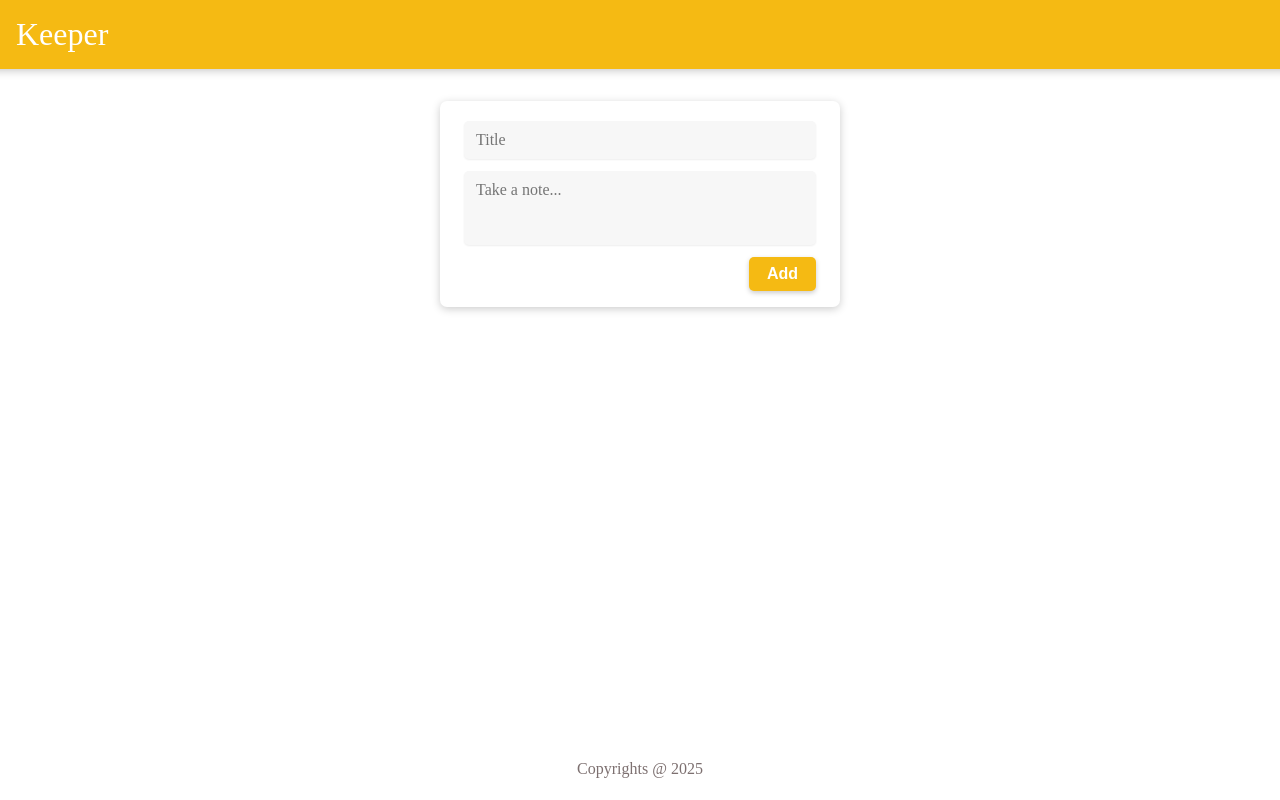
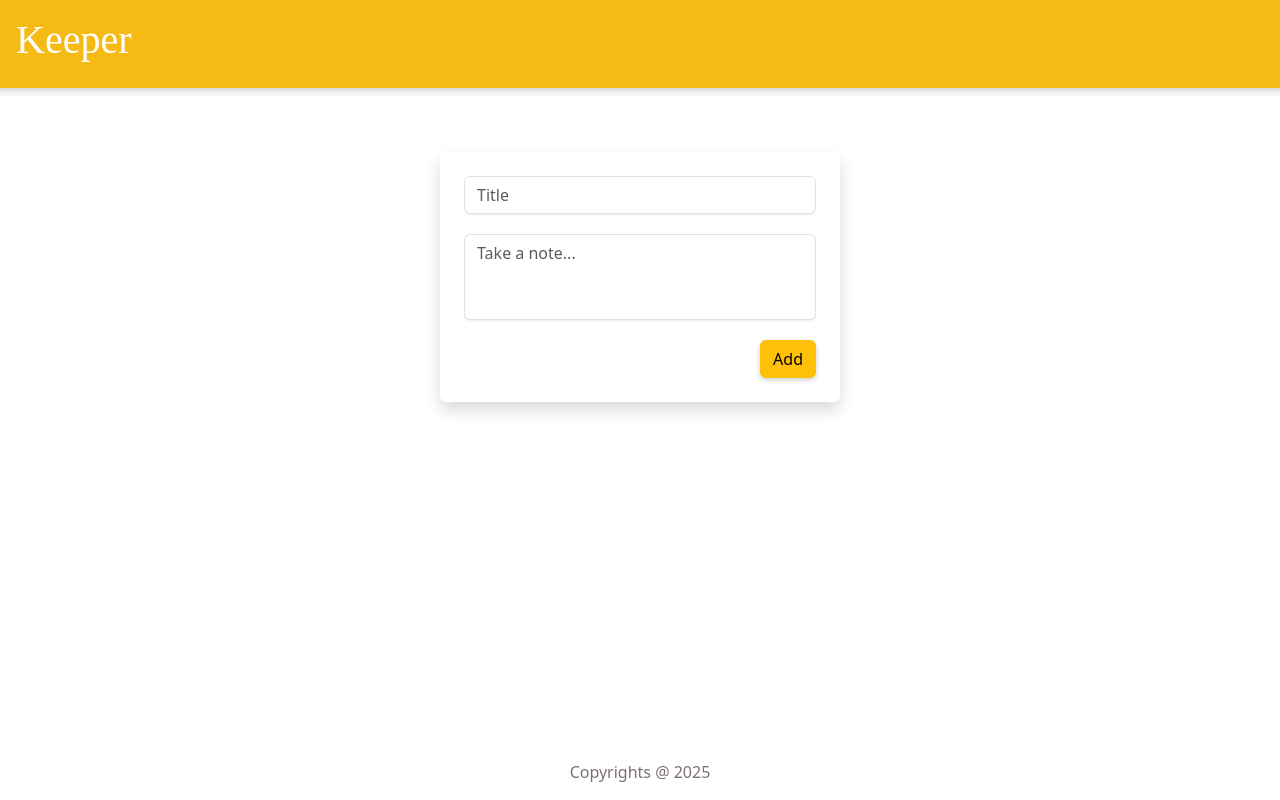
Before and after one commit to Krishna-Sahu0-0/KeeperApp-Assignment10, a React app: page / in a window 1280 px wide. Built offline with nearby package versions, Linux system fonts and the light colour scheme.

Commit message:
Adjusted the requirements

```diff
--- a/CreateArea.js
+++ b/CreateArea.js
@@ -14,7 +14,7 @@ function CreateArea(props) {
     }
   }, [props.editingNote]);
 
-  function handleChange(event) {
+  const handleChange = (event) => {
     const { name, value } = event.target;
     setNote(prevNote => ({
       ...prevNote,
@@ -22,31 +22,35 @@ function CreateArea(props) {
     }));
   }
 
-  function submitNote(event) {
+  const submitNote = (event) => {
     event.preventDefault();
-    if (note.title.trim() !== "" || note.content.trim() !== "") {
-      props.onAdd(note);
-      setNote({ title: "", content: "" });
+    if (note.title.trim() === "" && note.content.trim() === "") {
+      alert("Please enter a title or content before adding a note.");
+      return;
     }
+    props.onAdd(note);
+    setNote({ title: "", content: "" });
   }
 
   return (
     <div>
-      <form>
+      <form className="p-4 bg-white rounded shadow mb-4">
         <input
+          className="form-control mb-2"
           name="title"
           onChange={handleChange}
           value={note.title}
           placeholder="Title"
         />
         <textarea
+          className="form-control mb-2"
           name="content"
           onChange={handleChange}
           value={note.content}
           placeholder="Take a note..."
           rows="3"
         />
-        <button onClick={submitNote}>
+        <button className="btn btn-warning" onClick={submitNote}>
           {props.isEditing ? "Save" : "Add"}
         </button>
       </form>
--- a/app.js
+++ b/app.js
@@ -33,7 +33,7 @@ function App() {
   return (
     <div className="app-container">
       <Header />
-      <div className="main-content">
+      <div className="container py-4 main-content">
         <CreateArea
           onAdd={addNote}
           editingNote={editIndex !== null ? notes[editIndex] : null}
--- a/index.js
+++ b/index.js
@@ -1,6 +1,7 @@
 import React from "react";
 import { createRoot } from "react-dom/client";
 import App from "./app";
+import "bootstrap/dist/css/bootstrap.min.css";
 
 const root = createRoot(document.getElementById("root"));
 root.render(<App />);
--- a/package.json
+++ b/package.json
@@ -12,6 +12,7 @@
   "license": "ISC",
   "description": "",
   "dependencies": {
+    "bootstrap": "^5.3.6",
     "react": "^19.1.0",
     "react-dom": "^19.1.0"
   },
--- a/styles1.css
+++ b/styles1.css
@@ -149,3 +149,7 @@ form button:hover {
 .main-content {
   flex: 1;
 }
+
+body, html {
+  overflow: hidden;
+}
```
Also changed, not shown: 1 other file.
